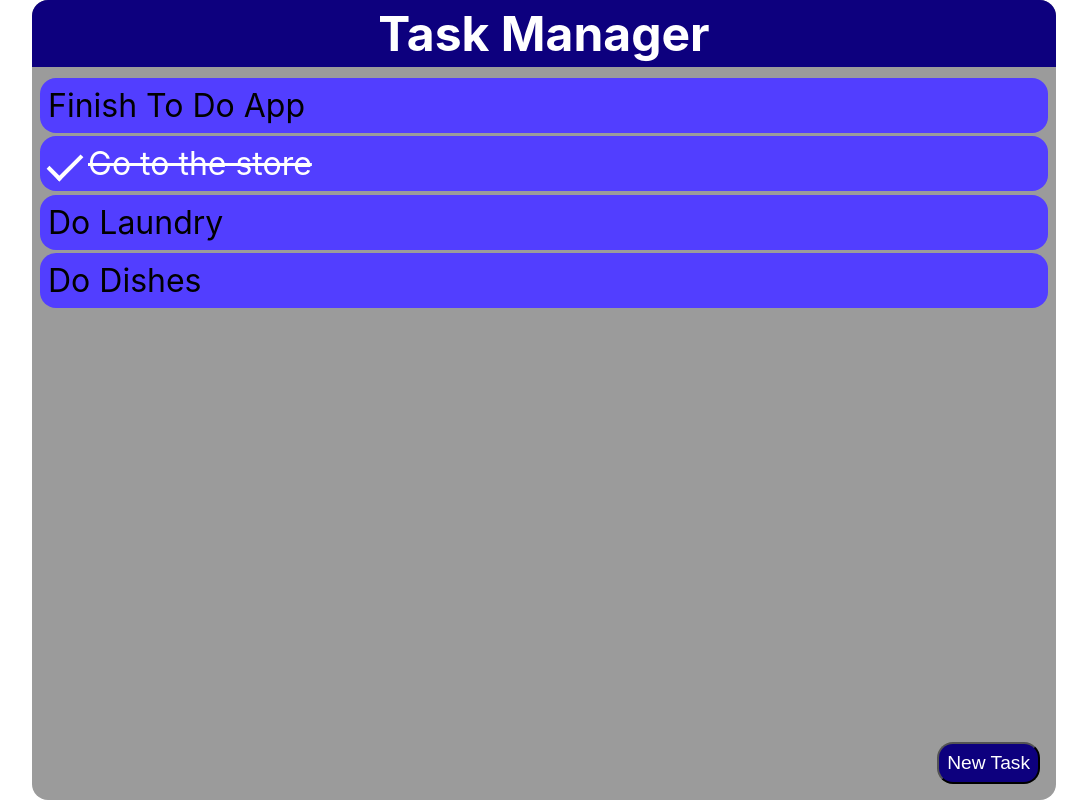
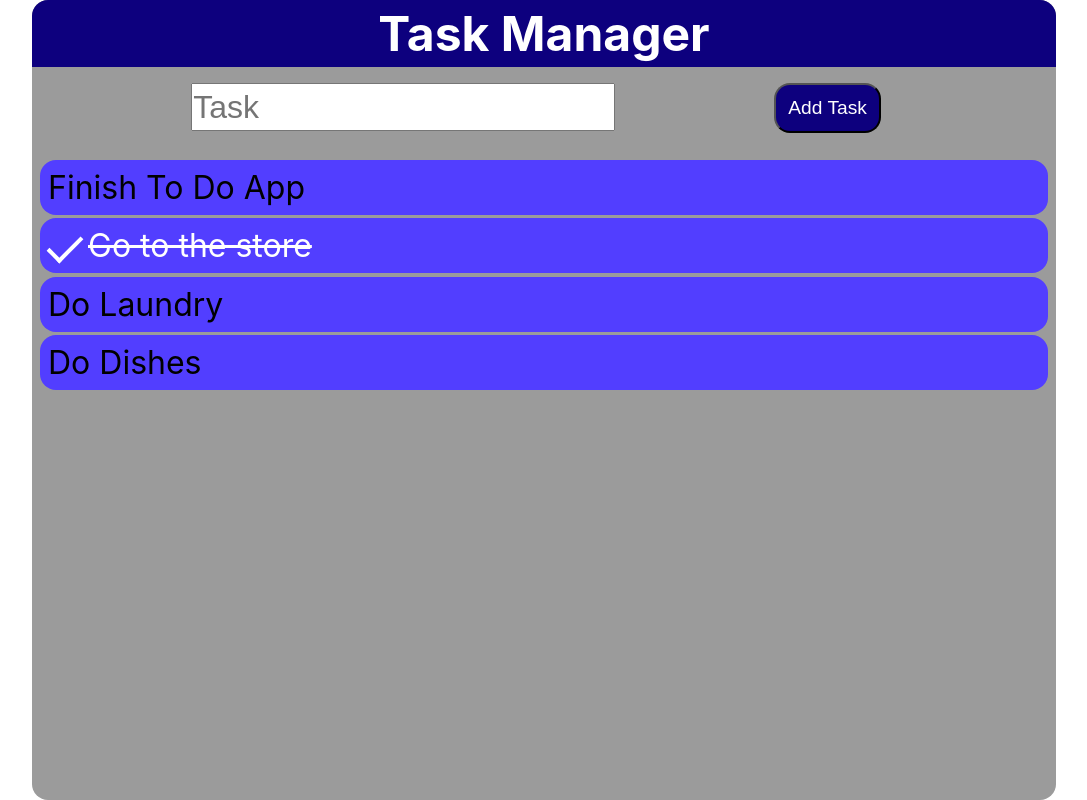
Before and after one commit to DDeShon/javascript-todo, a React (Create React App) app: page / in a window 1280 px wide. Shown: the whole page, without its empty margins (96-1183 px from the left). Built offline with nearby package versions, Linux system fonts and the light colour scheme.

Commit message:
working on list input

```diff
--- a/src/App.css
+++ b/src/App.css
@@ -72,10 +72,22 @@
   width: 14px;
 }
 
+.input-wrapper {
+  display: flex;
+  margin-top: 1rem;
+  justify-content: space-evenly;
+}
+
+.input-wrapper input {
+  font-size: 2rem;
+  align-items: center;
+  height: 3rem;
+}
+
 .btn-new-task {
   margin: 0 1rem 1rem 0;
   align-self: flex-end;
-  padding: 0.5rem;
+  padding: 0.75rem;
   width: auto;
   border-radius: 1rem;
   background-color: rgb(13, 0, 126);
--- a/src/App.js
+++ b/src/App.js
@@ -6,6 +6,10 @@ function App() {
       <div className="app-wrapper">
         <div className="title-wrapper">
           <h1>Task Manager</h1>
+        </div>
+        <div className="input-wrapper">
+          <input type="text" placeholder="Task" />
+          <button className="btn-new-task">Add Task</button>
         </div>
         <div className="list-wrapper">
           <ul className="todo">
@@ -23,7 +27,6 @@ function App() {
             </div>
           </ul>
         </div>
-        <button className="btn-new-task">New Task</button>
       </div>
     </div>
   );
```
